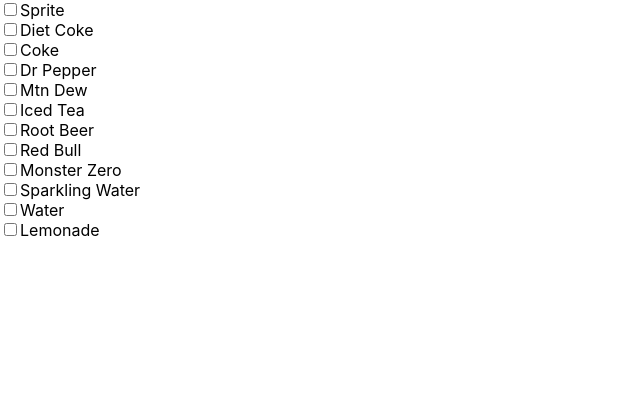
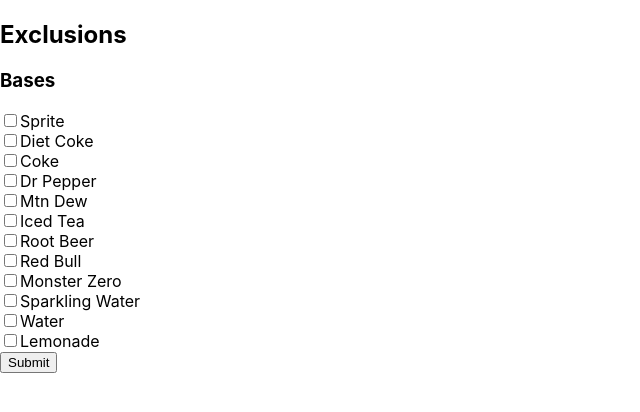
Before and after one commit to taylormccaul/sipcodrinkmachine, a React (Create React App) app: page / in a window 1280 px wide. Shown: the top 412 px of the page, without its empty margins (0-640 px from the left). Built offline with nearby package versions, Linux system fonts and the light colour scheme.

Commit message:
Added base exclusions

```diff
--- a/src/App.js
+++ b/src/App.js
@@ -1,7 +1,6 @@
-//import logo from './logo.svg';
-import React, { Component } from 'react';
+import React/*, { Component }*/ from 'react';
+import Bases from "./Bases";
 import './App.css';
-//import { ReactComponent } from '*.svg';
 
 const bases = ["Sprite", "Diet Coke", "Coke", "Dr Pepper", "Mtn Dew", "Iced Tea", "Root Beer", "Red Bull", "Monster Zero", "Sparkling Water", "Water", "Lemonade"];
 
@@ -9,78 +8,86 @@
   constructor(props) {
     super(props);
     this.state = {
-      checkboxes: bases.reduce(
+      basechecks: bases.reduce(
         (bases, base) => ({
           ...bases,
           [base]: false
         }),
         {}
-      )
+      ),
+      includedBases: [],
+      includedSyrups: [],
+      includedCreams: [],
+      includedPurees: [],
+      includedFresh: [],
+      includedFrozen: [],
     }
 
     this.handleCheckboxChange = this.handleCheckboxChange.bind(this);
+    this.handleSubmit = this.handleSubmit.bind(this);
   }
 
   handleCheckboxChange(e) {
     const {name} = e.target;
 
     this.setState(prevState => ({
-      checkboxes: {
-        ...prevState.checkboxes,
-        [name]: !prevState.checkboxes[name]
+      basechecks: {
+        ...prevState.basechecks,
+        [name]: !prevState.basechecks[name]
       }
     }));
-    console.log(this.state.checkboxes);
 
-    Object.keys(this.state.checkboxes)
-      .filter(checkbox => this.state.checkboxes[checkbox])
+    Object.keys(this.state.basechecks)
+      .filter(checkbox => this.state.basechecks[checkbox])
       .forEach(checkbox => {
         console.log(checkbox, "is selected.");
       });
   }
 
-  createCheckbox = base => (
-    <div>
-      <input type="checkbox" onChange={this.handleCheckboxChange} name={base} isSelected={this.state.checkboxes[base]}/>
-      <label for={base}>{base}</label>
-    </div>
-  );
+  handleSubmit(e) {
+    //var includedBases = [];
+    var excludedBases = Object.keys(this.state.basechecks).filter(checkbox => this.state.basechecks[checkbox]);
+    for (let i = 0; i < bases.length; i++) {
+      if (excludedBases.includes(bases[i])) {
+        continue;
+      } else {
+        this.setState(prevState => ({
+          includedBases: [...prevState.includedBases, bases[i]]
+        }));
+        //includedBases.push(bases[i]);
+      }
+    }
 
-  createCheckboxes = () => bases.map(this.createCheckbox);
+    //console.log(this.state.includedBases);
+    e.preventDefault();
+  }
+
+  /*displayBases() {
+    return(
+      <ul>
+        {this.state.includedBases.map((base, index) => {
+          <li key={index}>{base}</li>
+        })};
+      </ul>
+    )
+  }*/
 
   render() {
     return (
-      <form>
-        {this.createCheckboxes()}
-      {/*<div>
-          {bases.map(function(name, index){
-            return <input type="checkbox" value={name}></input>;
+      <div className="app">
+        <h2>Exclusions</h2>
+        <form onSubmit={this.handleSubmit}>
+          <Bases handleCheckboxChange={this.handleCheckboxChange}/>
+          <button type="submit">Submit</button>
+        </form>
+        <ul>
+          {this.state.includedBases.map((base, index) => {
+            return <li key={index}>{base}</li>
           })}
-        </div>*/}
-      </form>
+        </ul>
+      </div>
     );
   }
 }
 
-/*function App() {
-  return (
-    <div className="App">
-      <header className="App-header">
-        <img src={logo} className="App-logo" alt="logo" />
-        <p>
-          Edit <code>src/App.js</code> and save to reload.
-        </p>
-        <a
-          className="App-link"
-          href="https://reactjs.org"
-          target="_blank"
-          rel="noopener noreferrer"
-        >
-          Learn React
-        </a>
-      </header>
-    </div>
-  );
-}*/
-
 export default App;
--- /dev/null
+++ b/src/Bases.js
@@ -0,0 +1,40 @@
+import React from 'react';
+import './App.css';
+
+const bases = ["Sprite", "Diet Coke", "Coke", "Dr Pepper", "Mtn Dew", "Iced Tea", "Root Beer", "Red Bull", "Monster Zero", "Sparkling Water", "Water", "Lemonade"];
+
+class Bases extends React.Component {
+  /*constructor(props) {
+    super(props);
+    this.state = {
+      basechecks: bases.reduce(
+        (bases, base) => ({
+          ...bases,
+          [base]: false
+        }),
+        {}
+      )
+    }
+
+  }*/
+
+  createCheckbox = base => (
+    <div>
+      <input type="checkbox" onChange={this.props.handleCheckboxChange} name={base} /*isSelected={this.state.basechecks[base]}*//>
+      <label for={base}>{base}</label>
+    </div>
+  );
+
+  createCheckboxes = () => bases.map(this.createCheckbox);
+
+  render() {
+    return (
+      <div className="bases">
+        <h3>Bases</h3>
+        {this.createCheckboxes()}
+      </div>
+    );
+  }
+}
+
+export default Bases;
```
